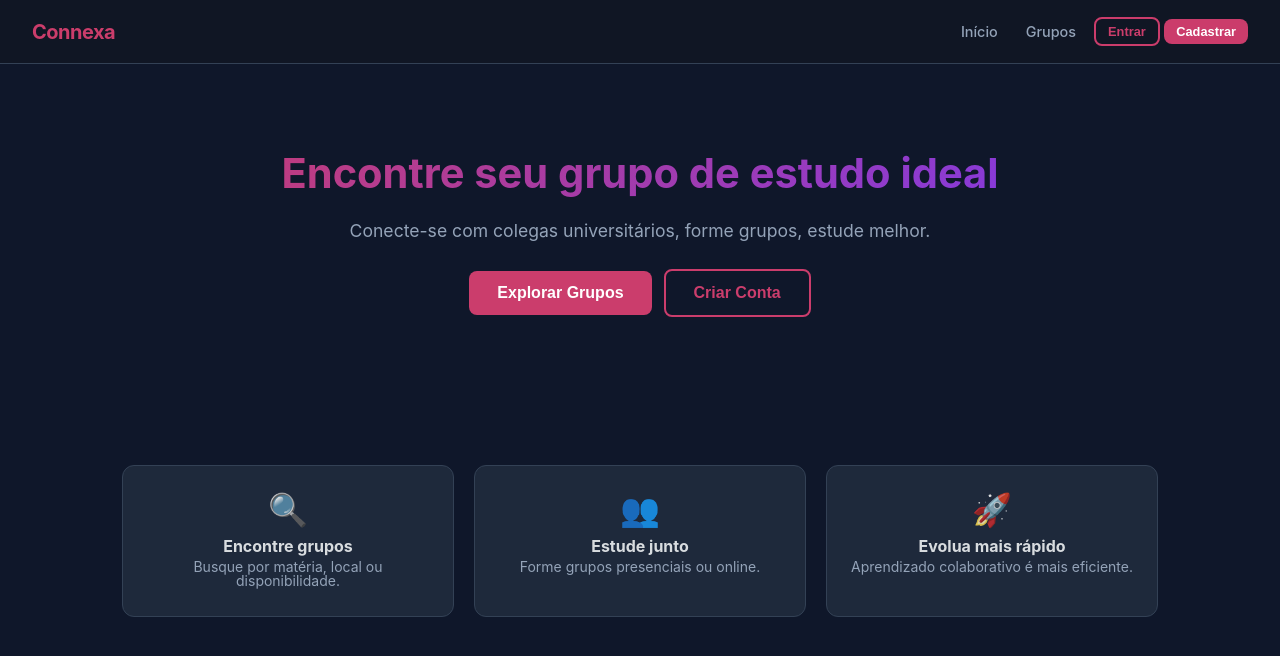
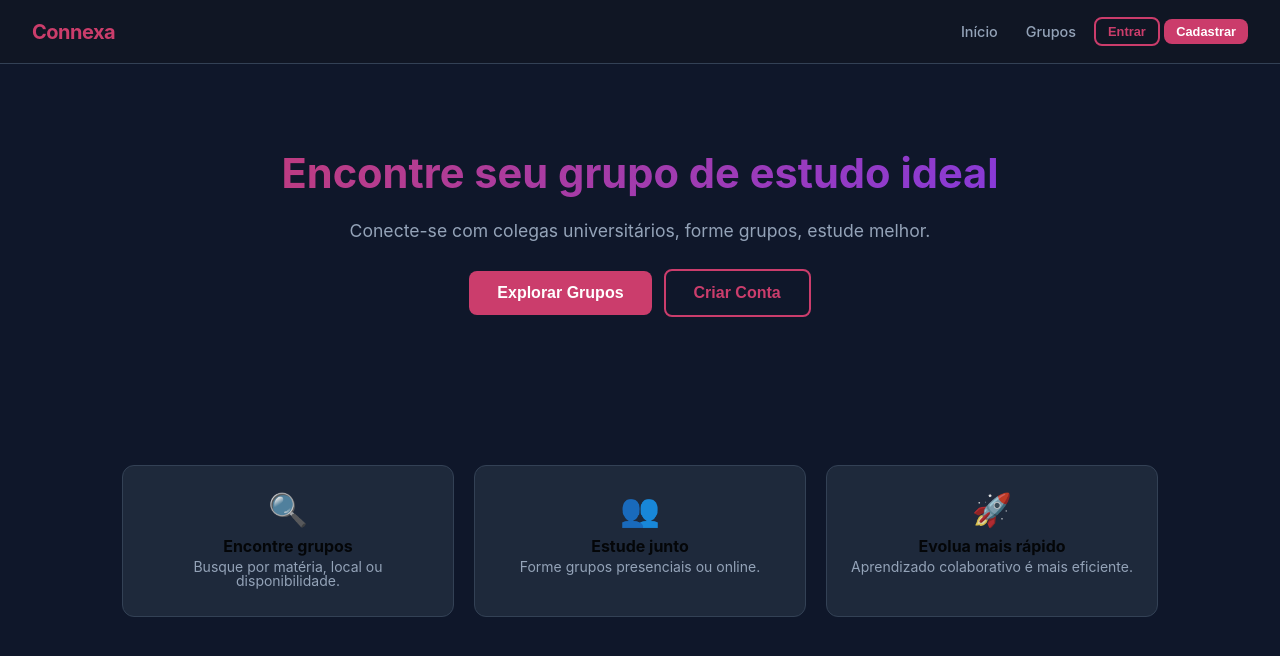
Before and after one commit to LucasAbreu16/FATECODE, a website: page EngSoftware/frontend/index.html in a window 1280 px wide. Drawn offline with Linux system fonts and the light colour scheme; a web font is replaced by a local one.

Commit message:
Ajustando cor do texto

```diff
--- a/EngSoftware/frontend/css/style.css
+++ b/EngSoftware/frontend/css/style.css
@@ -13,7 +13,7 @@
   --warning:    #f59e0b;
 
   /* ===== TEXTO ===== */
-  --text:       #f8fafcda;
+  --text:       #000000da;
   --muted:      #94a3b8;
 
   /* ===== FUNDO ===== */
```
